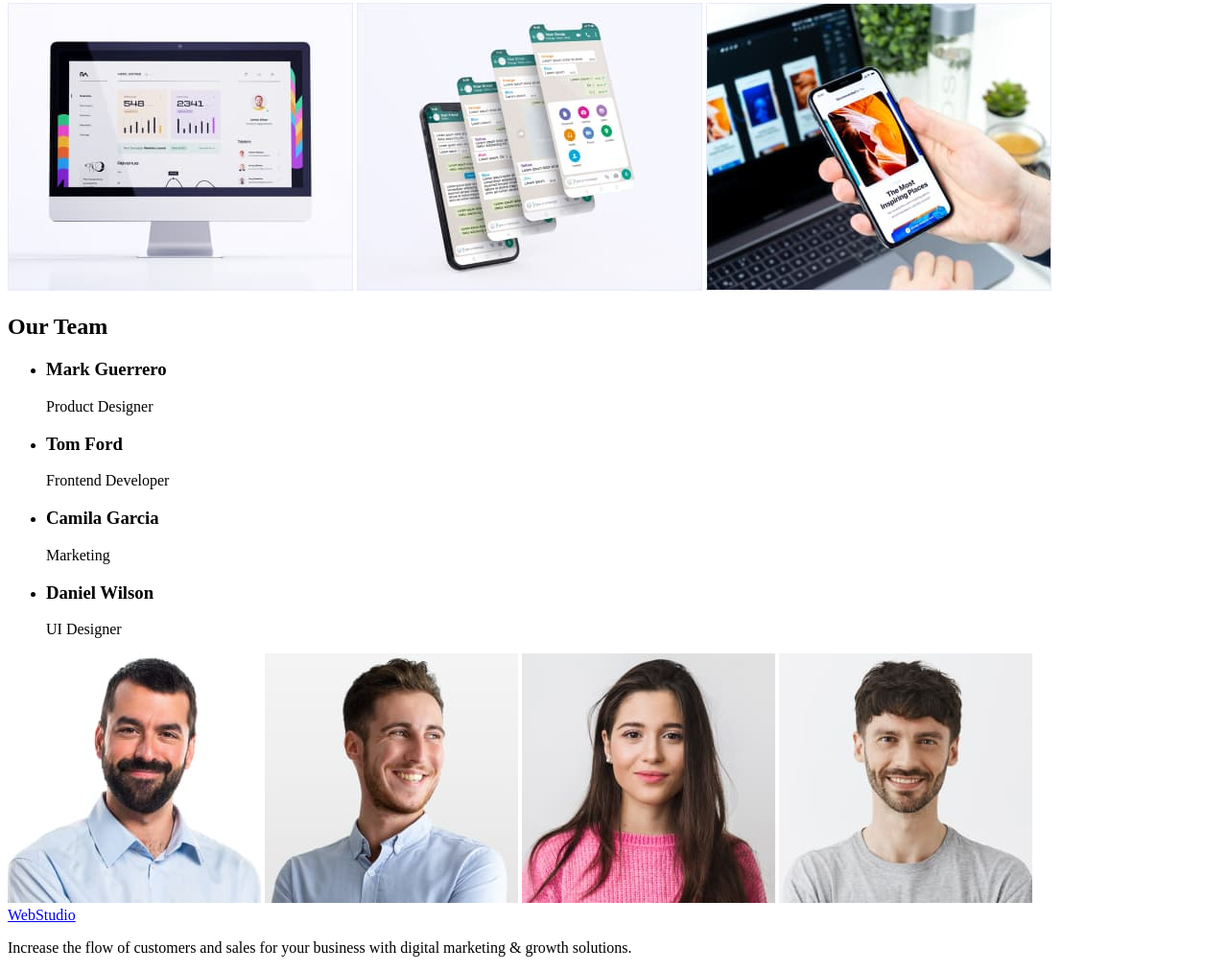
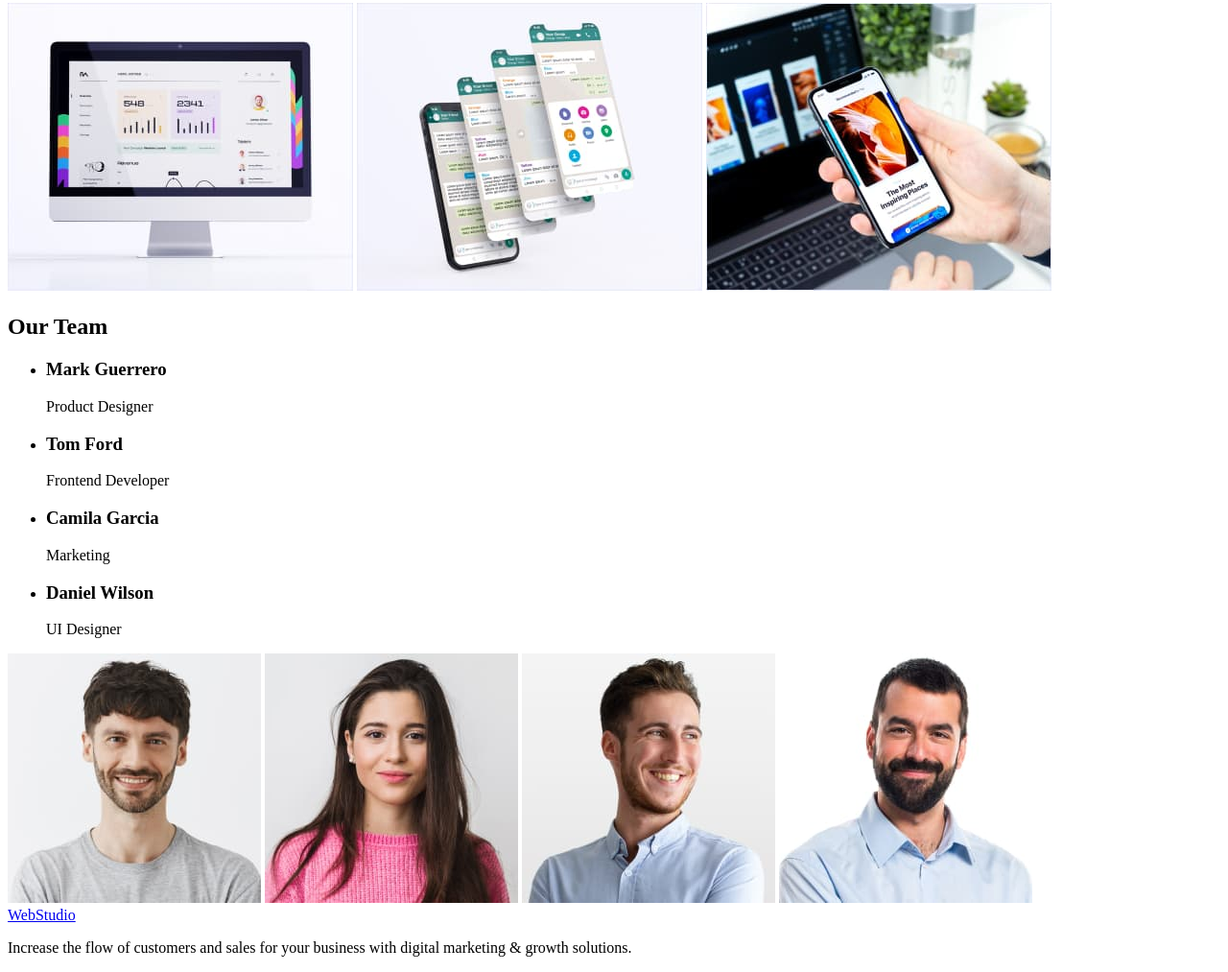
Before and after one commit to Dmytro1573/goit-markup-hw-01, a plain HTML site: page index.html in a window 1280 px wide. Shown: the part 657-1670 px from the top of the page at 96% size. Drawn offline with Linux system fonts and the light colour scheme.

Commit message:
Update index.html

```diff
--- a/index.html
+++ b/index.html
@@ -79,24 +79,27 @@
                     <h3>Mark Guerrero</h3>
                     <p>Product Designer</p>
                 </li>
+
                 <li>
                     <h3>Tom Ford</h3>
                     <p>Frontend Developer</p>
                 </li>
+
                 <li>
                     <h3>Camila Garcia</h3>
                     <p>Marketing</p>
                 </li>
+
                 <li>
                     <h3>Daniel Wilson</h3>
                     <p>UI Designer</p>
                 </li>
+
             </ul>
-            <img src="./images/mark-team.jpg" alt="team person">
-            <img src="./images/tom-team.jpg" alt="team person">
-            <img src="./images/camila-team.jpg" alt="team person">
-            <img src="./images/daniel-team.jpg" alt="team person">
-
+            <img src="./images/daniel-team.jpg" alt="team person" width="264">
+            <img src="./images/camila-team.jpg" alt="team person" width="264">
+            <img src="./images/tom-team.jpg" alt="team person" width="264">
+            <img src="./images/mark-team.jpg" alt="team person" width="264">
         </section>
         <!-- /Our Team -->
     </main>
```
